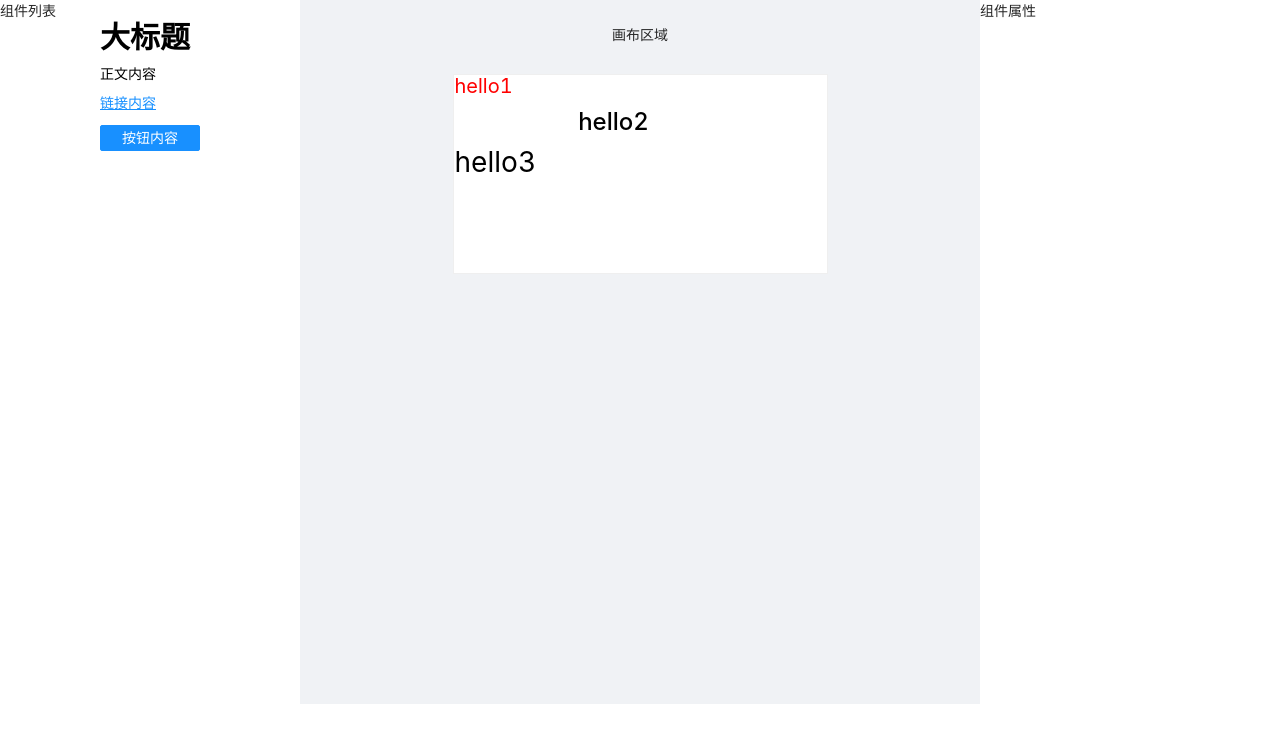
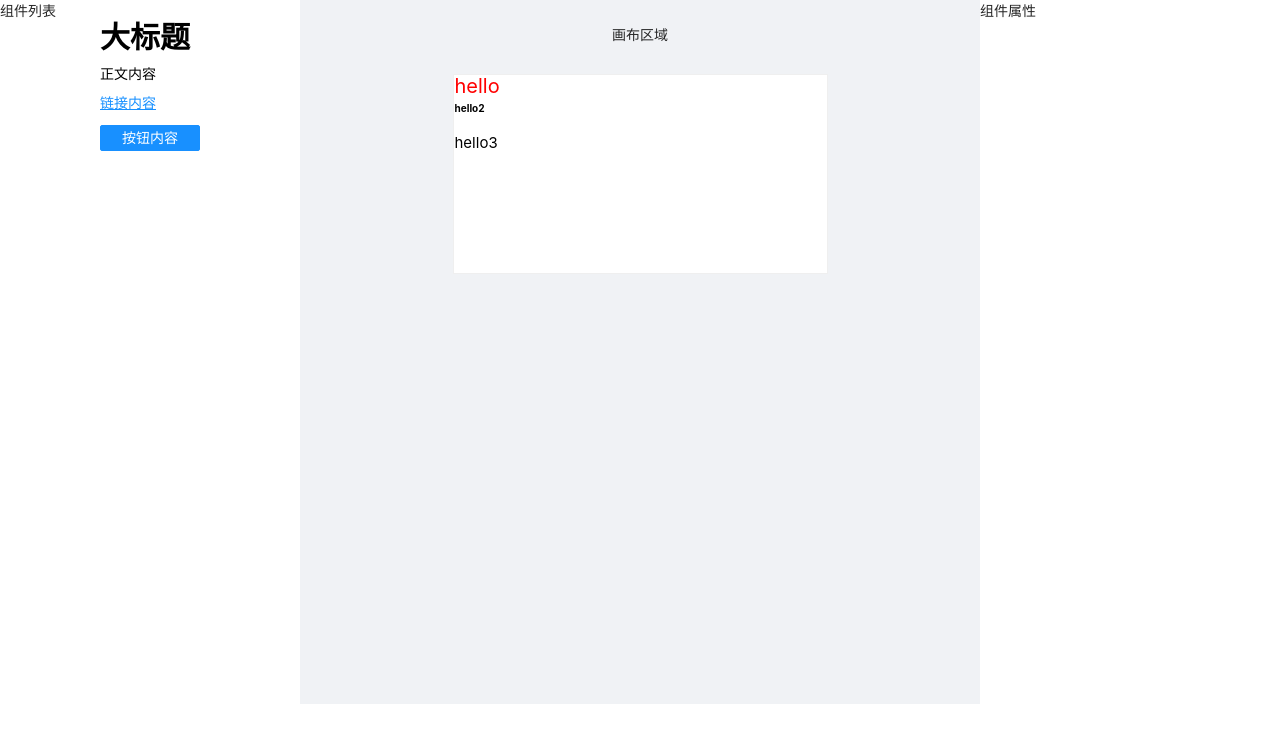
Before and after one commit to lovefeng0709/lego, a Vue app: page /editor in a window 1280 px wide. Shown: the top 742 px of the page. Built offline with nearby package versions, Linux system fonts and the light colour scheme.

Commit message:
add valueProp to prop map ,update prop value part 1

```diff
--- a/src/components/PropsTable.vue
+++ b/src/components/PropsTable.vue
@@ -3,7 +3,7 @@
     <div v-for="(item,index) in finalProps" :key="index"  class="prop-item">
       <span class="label" v-if="item.text">{{item.text}}</span>
       <div class="prop-component">
-        <component :is="item.component" :value="item.value" v-bind="item.extraProps">
+        <component :is="item.component" :[item.valueProp]="item.value" v-bind="item.extraProps" v-on="item.events">
           <template v-if="item.options">
             <component :is="item.subComponent" v-for="(v,index) in item.options" :value="v.value" :key="index" >{{v.text}}</component>
           </template>
@@ -17,9 +17,20 @@
 
 <script lang="ts">
 import { TextComponentProps } from "@/defaultProps"
-import { mapPropsToForms, PropsToForms } from "@/propsMap"
+import { mapPropsToForms } from "@/propsMap"
 import { reduce } from "lodash-es"
 import { computed, defineComponent, PropType } from "vue"
+interface FormProps {
+  component: string;
+  subComponent?: string;
+  value: string;
+  extraProps?: { [key: string]: any };
+  text?: string;
+  options?: { text: string; value: any }[];
+  valueProp: string;
+  eventName: string;
+  events: { [key: string]: (e: any) => void };
+}
 export default defineComponent({
   name: 'props-table',
   props:{
@@ -28,17 +39,27 @@ export default defineComponent({
       required: true
     }
   },
-  setup (props) {
+  emits: ['change'],
+  setup (props,context) {
     const finalProps = computed(()=>{
       return reduce(props.props, function(result, value, key) {
       const newKey = key as keyof TextComponentProps
         const item = mapPropsToForms[newKey]
         if (item) {
-          item.value = item.initalTransform ? item.initalTransform(value) : value
-          result[newKey] = item
+         const { valueProp = 'value', eventName = 'change', initalTransform } = item
+          const newItem: FormProps = {
+            ...item,
+            value: initalTransform ? initalTransform(value) : value,
+            valueProp,
+            eventName,
+            events: {
+              [eventName]: (e: any) => { context.emit('change', { key, value: e })}
+            }
+         }
+          result[newKey] = newItem
         }
         return result
-      },  {} as Required<PropsToForms>)
+      }, {} as { [key: string]: FormProps })
     })
 
     return {
--- a/src/propsMap.ts
+++ b/src/propsMap.ts
@@ -6,10 +6,11 @@ export interface PropToForm {
     text: string;
     value: any;
   }[];
-  value?: string;
   extraProps?: { [key: string]: any };
   text?: string;
   initalTransform?: (value: any) => any;
+  valueProp?: string;
+  eventName?: string;
 }
 export type PropsToForms = {
   [P in keyof TextComponentProps]?: PropToForm;
--- a/src/store/editor.ts
+++ b/src/store/editor.ts
@@ -1,7 +1,7 @@
 import { Module } from "vuex";
-import { v4 as uuids4 } from "uuid";
+import { v4 as uuidv4 } from "uuid";
 import { GlobalDataProps } from "./index";
-import { TextComponentProps } from "@/defaultProps";
+import { TextComponentProps } from "../defaultProps";
 export interface EditorProps {
   // 供中间编辑器渲染的数组
   components: ComponentData[];
@@ -11,7 +11,7 @@ export interface EditorProps {
 }
 export interface ComponentData {
   // 这个元素的 属性，属性请详见下面
-  props: { [key: string]: any };
+  props: Partial<TextComponentProps>;
   // id，uuid v4 生成
   id: string;
   // 业务组件库名称 l-text，l-image 等等
@@ -19,10 +19,10 @@ export interface ComponentData {
 }
 export const testComponents: ComponentData[] = [
   {
-    id: uuids4(),
+    id: uuidv4(),
     name: "l-text",
     props: {
-      text: "hello1",
+      text: "hello",
       fontSize: "20px",
       color: "red",
       lineHeight: "1",
@@ -31,27 +31,32 @@ export const testComponents: ComponentData[] = [
     },
   },
   {
-    id: uuids4(),
+    id: uuidv4(),
     name: "l-text",
     props: {
       text: "hello2",
-      fontSize: "24px",
-      fontWeight: "500",
+      fontSize: "10px",
+      fontWeight: "bold",
       lineHeight: "2",
-      textAlign: "center",
+      textAlign: "left",
+      fontFamily: "",
     },
   },
   {
-    id: uuids4(),
+    id: uuidv4(),
     name: "l-text",
     props: {
       text: "hello3",
-      fontSize: "28px",
+      fontSize: "15px",
       actionType: "url",
-      url: "https://www.tslang.cn/docs/handbook/generics.html",
+      url: "https://www.baidu.com",
+      lineHeight: "3",
+      textAlign: "left",
+      fontFamily: "",
     },
   },
 ];
+
 const editor: Module<EditorProps, GlobalDataProps> = {
   state: {
     components: testComponents,
@@ -60,7 +65,7 @@ const editor: Module<EditorProps, GlobalDataProps> = {
   mutations: {
     addComponent(state, props: Partial<TextComponentProps>) {
       const newComponent: ComponentData = {
-        id: uuids4(),
+        id: uuidv4(),
         name: "l-text",
         props,
       };
@@ -78,4 +83,5 @@ const editor: Module<EditorProps, GlobalDataProps> = {
     },
   },
 };
+
 export default editor;
--- a/src/views/Editor.vue
+++ b/src/views/Editor.vue
@@ -23,7 +23,7 @@
         style="background: white"
       >
         组件属性
-        <props-table v-if="currentElement&&currentElement.props" :props="currentElement.props"></props-table>
+        <props-table v-if="currentElement&&currentElement.props" :props="currentElement.props" @change="handleChange"></props-table>
       </a-layout-sider>
     </a-layout>
   </div>
@@ -56,12 +56,16 @@ export default defineComponent({
     const setActive= (id: string)=>{
       store.commit('setActive',id)
     }
+    const handleChange = (e: any)=>{
+      console.log(e)
+    }
     return {
       components,
       defaultTextTemplates,
       addItem,
       setActive,
-      currentElement
+      currentElement,
+      handleChange
     }
   }
 });
```
